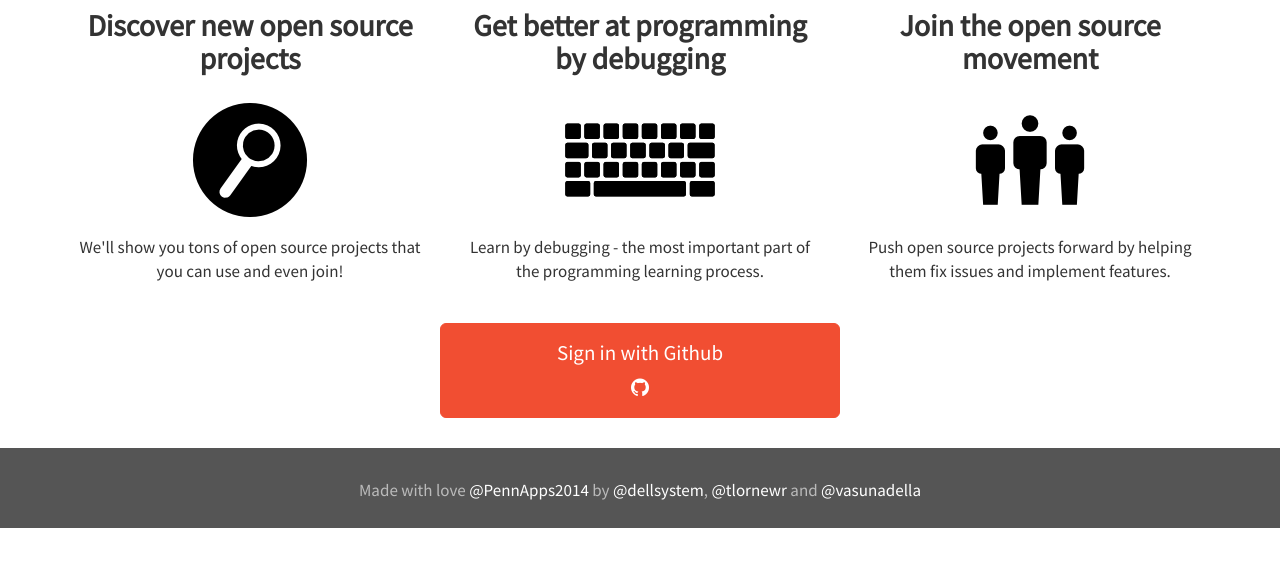
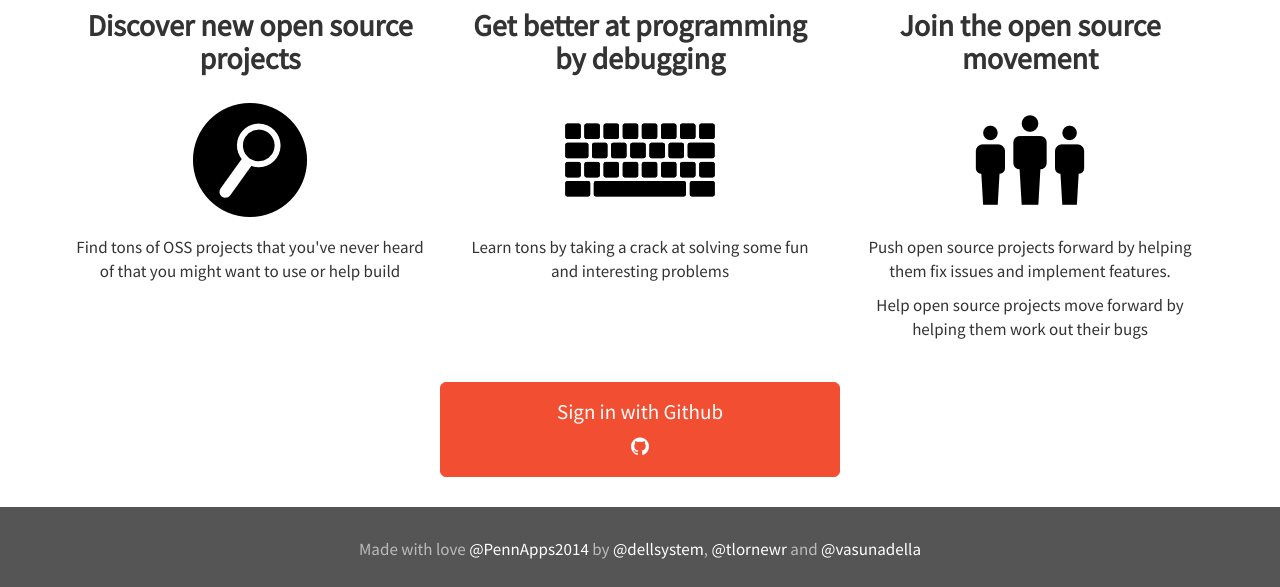
Before and after one commit to dellsystem/gitchallenge.com, a Django app: page / in a window 1280 px wide. Shown: the part 500-1087 px from the top of the page. Before the commit the page ends 1028 px from the top, so only its background shows below. Run offline with Django 3.2, Linux system fonts and the light colour scheme; style sheets or scripts are compiled from the project's sources; some libraries are stand-ins or nearby versions.

Commit message:
language improvements

```diff
--- a/gitchallenged/templates/home.html
+++ b/gitchallenged/templates/home.html
@@ -12,17 +12,18 @@
     <div class="col-md-4">
         <h2>Discover new open source projects</h2>
         <img src="{{ STATIC_URL }}img/discover.png" />
-        <p>We'll show you tons of open source projects that you can use and even join!</p>
+        <p>Find tons of OSS projects that you've never heard of that you might want to use or help build</p>
     </div>
     <div class="col-md-4">
         <h2>Get better at programming by debugging</h2>
         <img src="{{ STATIC_URL }}img/skills.png" />
-        <p>Learn by debugging - the most important part of the programming learning process.</p>
+        <p>Learn tons by taking a crack at solving some fun and interesting problems</p>
     </div>
     <div class="col-md-4">
         <h2>Join the open source movement</h2>
         <img src="{{ STATIC_URL }}img/contribute.png" />
         <p>Push open source projects forward by helping them fix issues and implement features.</p>
+        <p>Help open source projects move forward by helping them work out their bugs</p>
     </div>
 </div>
 
```
